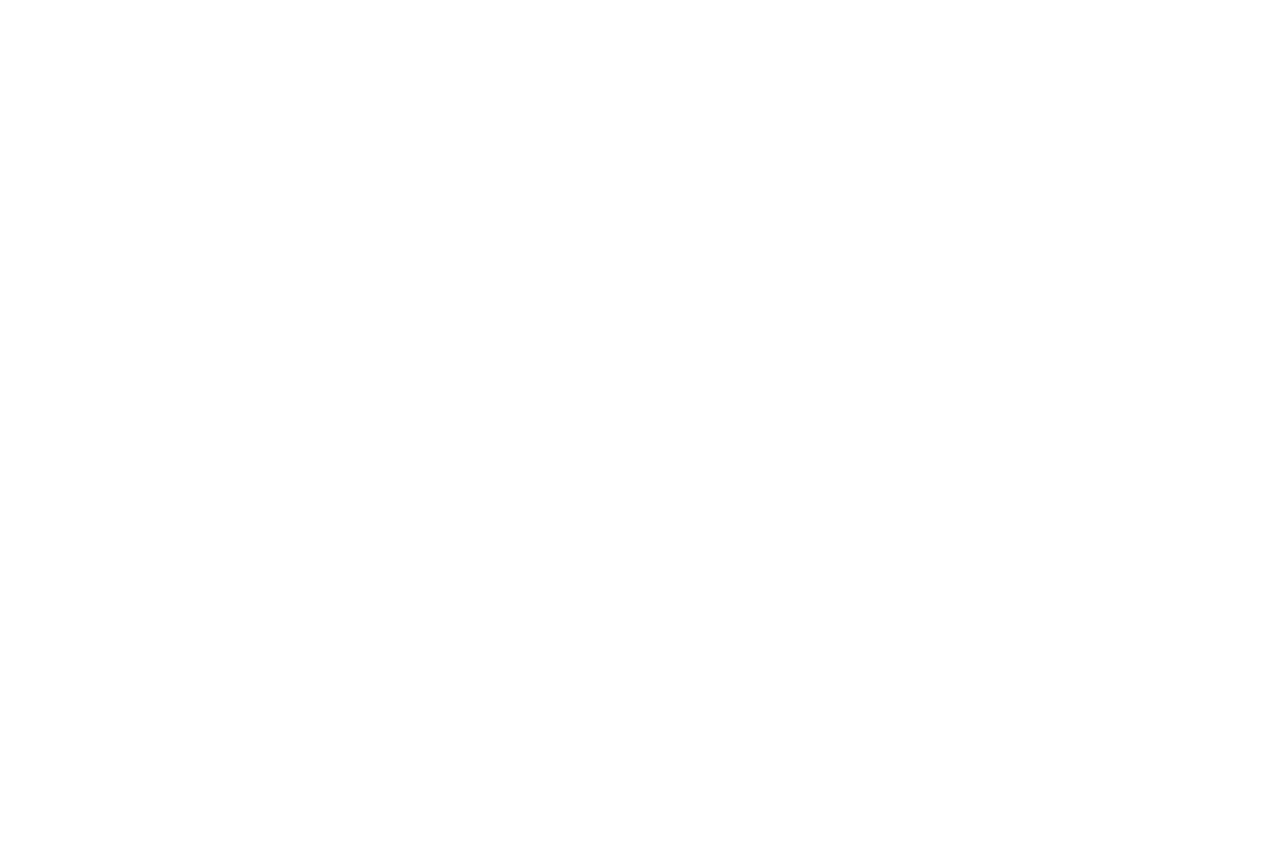
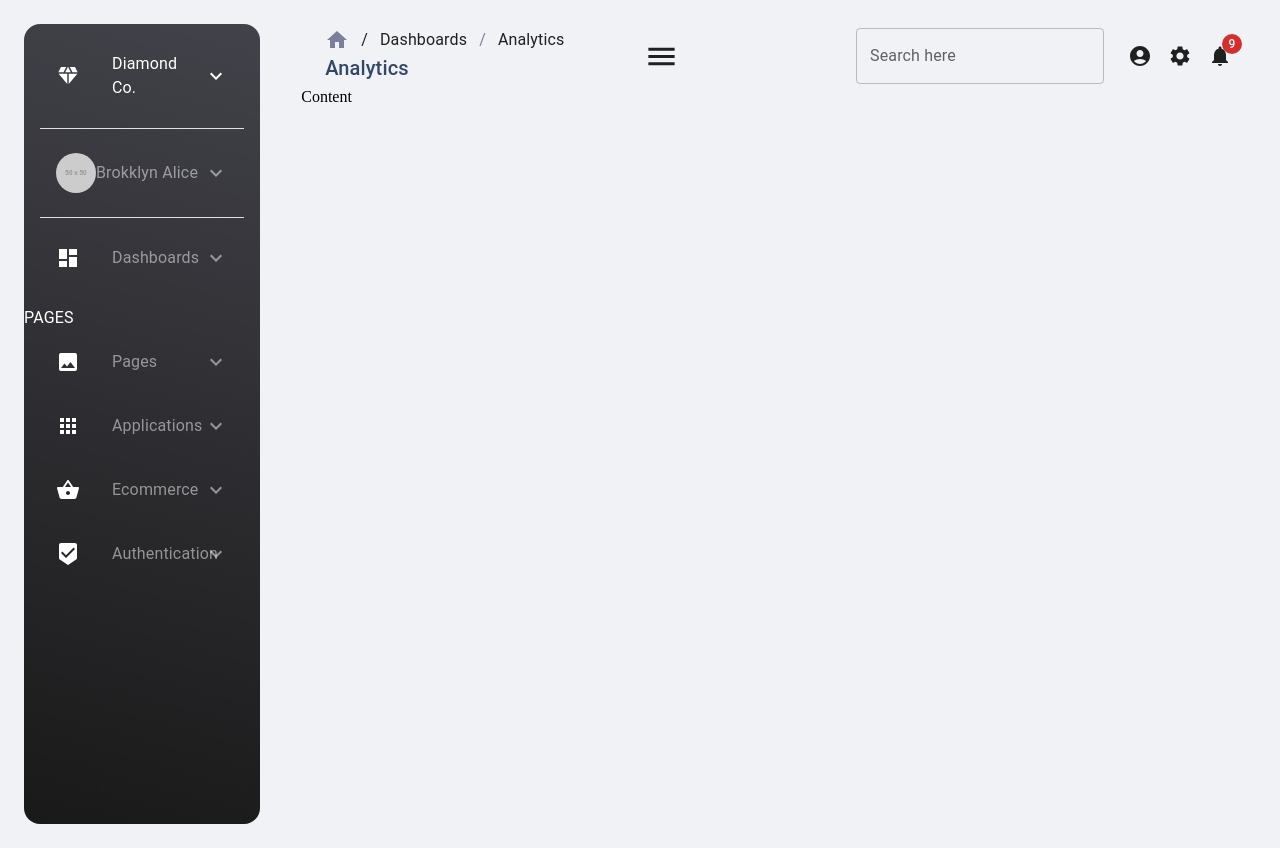
Before and after one commit to tonyxuan2021/dashboard-frontend, a React (Create React App) app: page / in a window 1280 px wide. Before the commit the page ends 800 px from the top, so only its background shows below. Built offline with nearby package versions, Linux system fonts and the light colour scheme.

Commit message:
complete header styling

```diff
--- a/package.json
+++ b/package.json
@@ -3,6 +3,10 @@
   "version": "0.1.0",
   "private": true,
   "dependencies": {
+    "@emotion/react": "^11.9.3",
+    "@emotion/styled": "^11.9.3",
+    "@mui/icons-material": "^5.8.4",
+    "@mui/material": "^5.9.2",
     "@testing-library/jest-dom": "^5.16.4",
     "@testing-library/react": "^13.3.0",
     "@testing-library/user-event": "^13.5.0",
--- a/public/index.html
+++ b/public/index.html
@@ -26,7 +26,7 @@
     -->
     <title>React App</title>
   </head>
-  <body>
+  <body style="margin: 0;">
     <noscript>You need to enable JavaScript to run this app.</noscript>
     <div id="root"></div>
     <!--
--- a/src/App.js
+++ b/src/App.js
@@ -1,5 +1,31 @@
+import { Grid } from "@mui/material";
+import Content from "./components/Content";
+import Header from "./components/Header";
+import LeftBar from "./components/LeftBar";
+import { theme } from "./theme";
+
+const styles = {
+  root: {
+    background: theme.palette.primary.main,
+    display: "flex",
+    justifyContent: "space-between",
+    gap: 5,
+    p: 3,
+  },
+};
+
 function App() {
-  return <div className="App"></div>;
+  return (
+    <Grid container sx={styles.root}>
+      <Grid item xs={2.3}>
+        <LeftBar />
+      </Grid>
+      <Grid item xs={9.3}>
+        <Header />
+        <Content />
+      </Grid>
+    </Grid>
+  );
 }
 
 export default App;
--- /dev/null
+++ b/src/components/Content.js
@@ -0,0 +1,9 @@
+import React from 'react'
+
+const Content = () => {
+  return (
+    <div>Content</div>
+  )
+}
+
+export default Content
--- /dev/null
+++ b/src/components/Header.js
@@ -0,0 +1,74 @@
+import {
+  AppBar,
+  Toolbar,
+  Typography,
+  Box,
+  Grid,
+  TextField,
+  Badge,
+} from "@mui/material";
+import React from "react";
+import MenuIcon from "@mui/icons-material/Menu";
+import HomeIcon from "@mui/icons-material/Home";
+import AccountCircleIcon from "@mui/icons-material/AccountCircle";
+import SettingsIcon from "@mui/icons-material/Settings";
+import NotificationsIcon from "@mui/icons-material/Notifications";
+import { theme } from "../theme";
+
+const styles = {
+  light: {
+    color: theme.palette.primary.grey,
+  },
+  dark: {
+    color: theme.palette.primary.dark,
+  },
+};
+
+const Header = () => {
+  return (
+    <Box sx={{ flexGrow: 1 }}>
+      <AppBar
+        position="static"
+        style={{ background: "transparent", boxShadow: "none" }}
+      >
+        <Toolbar sx={{ display: "flex", justifyContent: "space-between" }}>
+          <Grid display="flex" alignItems="center">
+            <Grid display="flex" flexDirection="column" sx={{ mr: 10 }}>
+              <Grid display="flex" gap={1.5}>
+                <HomeIcon sx={styles.light} />
+                <Typography>/</Typography>
+                <Typography>Dashboards</Typography>
+                <Typography sx={styles.light}>/</Typography>
+                <Typography>Analytics</Typography>
+              </Grid>
+              <Grid>
+                <Typography variant="h6" sx={styles.dark}>
+                  Analytics
+                </Typography>
+              </Grid>
+            </Grid>
+            <MenuIcon fontSize="large" />
+          </Grid>
+          <Grid display="flex" alignItems="center" gap={3}>
+            <Grid>
+              <TextField
+                variant="outlined"
+                label="Search here"
+                placeholder="Search here"
+              ></TextField>
+            </Grid>
+            <Grid display="flex" gap={2}>
+              <AccountCircleIcon />
+              <SettingsIcon />
+              <Badge badgeContent={9} color="error">
+                <NotificationsIcon />
+              </Badge>
+            </Grid>
+          </Grid>
+        </Toolbar>
+      </AppBar>
+    </Box>
+  );
+};
+
+export default Header;
--- /dev/null
+++ b/src/components/LeftBar.js
@@ -0,0 +1,117 @@
+import {
+  Grid,
+  List,
+  ListItem,
+  Divider,
+  ListItemIcon,
+  ListItemButton,
+  ListItemText,
+  Typography,
+  Avatar,
+} from "@mui/material";
+import React from "react";
+import MailIcon from "@mui/icons-material/Mail";
+import InboxIcon from "@mui/icons-material/Mail";
+import ImageIcon from "@mui/icons-material/Image";
+import AppsIcon from "@mui/icons-material/Apps";
+import ShoppingBasketIcon from "@mui/icons-material/ShoppingBasket";
+import BeenhereIcon from "@mui/icons-material/Beenhere";
+import KeyboardArrowDownIcon from "@mui/icons-material/KeyboardArrowDown";
+import DashboardIcon from "@mui/icons-material/Dashboard";
+import DiamondIcon from "@mui/icons-material/Diamond";
+import { theme } from "../theme";
+
+const styles = {
+  container: {
+    height: "100vh",
+    background: "linear-gradient(195deg, rgb(66, 66, 74), rgb(25, 25, 25))",
+    borderRadius: 4,
+  },
+  light: {
+    color: theme.palette.primary.light,
+  },
+};
+
+const LeftBar = () => {
+  return (
+    <Grid sx={styles.container}>
+      <List>
+        <ListItem sx={{ color: "white" }}>
+          <ListItemButton>
+            <ListItemIcon sx={{ color: "white" }}>
+              <DiamondIcon />
+            </ListItemIcon>
+            <ListItemText primary="Diamond Co." />
+            <KeyboardArrowDownIcon />
+          </ListItemButton>
+        </ListItem>
+      </List>
+      <Divider
+        variant="middle"
+        sx={{
+          background: "white",
+        }}
+      />
+      <List>
+        <ListItem>
+          <ListItemButton>
+            <Avatar src="https://via.placeholder.com/50" />
+            <ListItemText primary="Brokklyn Alice" sx={styles.light} />
+            <KeyboardArrowDownIcon sx={styles.light} />
+          </ListItemButton>
+        </ListItem>
+      </List>
+      <Divider
+        variant="middle"
+        sx={{
+          background: "white",
+        }}
+      />
+      <List>
+        <ListItem sx={{ color: "white" }}>
+          <ListItemButton>
+            <ListItemIcon sx={{ color: "white" }}>
+              <DashboardIcon />
+            </ListItemIcon>
+            <ListItemText primary="Dashboards" sx={styles.light} />
+            <KeyboardArrowDownIcon sx={styles.light} />
+          </ListItemButton>
+        </ListItem>
+      </List>
+      <List>
+        <Typography color="white">PAGES</Typography>
+
+        {items.map((item, index) => (
+          <ListItem key={index} sx={{ color: "white" }}>
+            <ListItemButton>
+              <ListItemIcon sx={{ color: "white" }}>{item.icon}</ListItemIcon>
+              <ListItemText sx={styles.light} primary={item.text} />
+              <KeyboardArrowDownIcon sx={styles.light} />
+            </ListItemButton>
+          </ListItem>
+        ))}
+      </List>
+    </Grid>
+  );
+};
+
+const items = [
+  {
+    icon: <ImageIcon />,
+    text: "Pages",
+  },
+  {
+    icon: <AppsIcon />,
+    text: "Applications",
+  },
+  {
+    icon: <ShoppingBasketIcon />,
+    text: "Ecommerce",
+  },
+  {
+    icon: <BeenhereIcon />,
+    text: "Authentication",
+  },
+];
+
+export default LeftBar;
--- a/src/index.js
+++ b/src/index.js
@@ -1,11 +1,14 @@
-import React from 'react';
-import ReactDOM from 'react-dom/client';
-import App from './App';
+import React from "react";
+import ReactDOM from "react-dom/client";
+import App from "./App";
+import { ThemeProvider } from "@mui/system";
+import { theme } from "./theme";
 
-
-const root = ReactDOM.createRoot(document.getElementById('root'));
+const root = ReactDOM.createRoot(document.getElementById("root"));
 root.render(
   <React.StrictMode>
-    <App />
+    <ThemeProvider theme={theme}>
+      <App />
+    </ThemeProvider>
   </React.StrictMode>
 );
--- /dev/null
+++ b/src/theme.js
@@ -0,0 +1,18 @@
+import { createTheme } from "@mui/material";
+
+export const theme = createTheme({
+  palette: {
+    primary: {
+      main: "rgb(240, 242, 245)",
+      light: "rgb(255, 255, 255, 0.5)",
+      grey: "rgb(123, 128, 154)",
+      dark: "rgb(52, 71, 103)",
+    },
+    secondary: {
+      main: "#15c630",
+    },
+    otherColor: {
+      main: "#999",
+    },
+  },
+});
```
Also changed, not shown: 1 other file (tests, documents, lock files or other folders).
